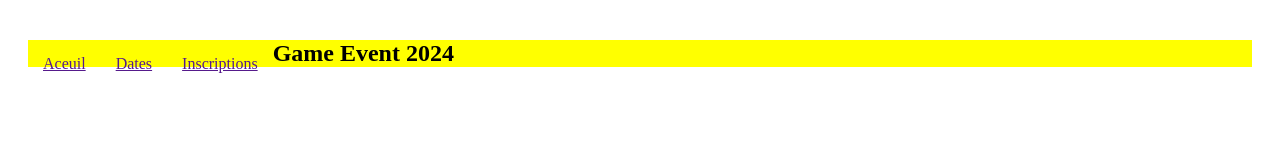
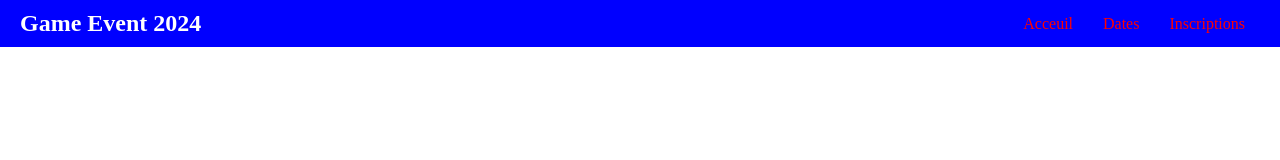
Before and after one commit to Arihichi/Test, a plain HTML site: page index.html in a window 1280 px wide. Drawn offline with Linux system fonts and the light colour scheme.

Commit message:
Ajout de styles et pages annexe

```diff
--- a/index.html
+++ b/index.html
@@ -7,15 +7,17 @@
         <link href="style.css" rel="stylesheet" type="text/css" />
     </head>
     <body>
-        <Header>
-            <div>
-                <nav>
-                    <a href="">Aceuil</a>
-                    <a href="">Dates</a>
-                    <a href="">Inscriptions</a>
-                    <h1>Game Event 2024</h1>
-                </nav>
+        <!-- Create navbar -->
+        <nav>
+            <div class="navbar">
+                <h1>Game Event 2024</h1>
+                <button class="menu-toggle">&#9776</button>
+                <ul class="nav-links">
+                    <li><a href="index.html"></a>Acceuil</li>
+                    <li><a href="dates.html"></a>Dates</li>
+                    <li><a href="registration.html"></a>Inscriptions</li>
+                </ul>
             </div>
-        </Header>
+        </nav>
     </body>
 </html>
--- a/style.css
+++ b/style.css
@@ -1,10 +1,89 @@
-nav a{
+/* Reset some default styles */
+body, nav, ul, li, a {
+    margin: 0;
+    padding: 0;
+    list-style: none;
+    text-decoration: none;
+}
+
+/* Style the navbar */
+.navbar {
+    background-color: blue; /* Background color */
+    overflow: hidden; /* Hide overflowing content */
+    display: flex; /*For mobil-first, use flexbox*/
+    justify-content: space-between;
+    align-items: center;
+    padding: 10px;
+}
+
+.navbar h1 {
+    color: white;
+    margin: 0;
+}
+
+.menu-toggle {
+    display: block;
+    font-size: 20px;
+    color: white;
+    background-color: none;
+    border: none;
+    cursor: pointer;
+}
+
+.nav-links {
+    display: none;
+}
+
+.nav-links li {
+    /*height: 20px;
+    margin: 0px;*/
+    display: flex;
+    padding: 5px 10px;
+    text-align: center;
+    color: red;
+}
+
+.nav-links li:hover {
+    background-color: aqua;
+}
+
+.nav-links a {
+    color: white;
+    text-decoration: none;
+}
+
+
+/* Mobil first */
+@media screen and (min-width: 768px) {
+    .navbar {
+        padding: 10px 20px; /* Increase padding for larger screens */
+    }
+
+    .menu-toggle {
+        display: none; /* Hide the menu toggle on larger screens */
+    }
+
+    .nav-links {
+        display: flex; /* Use flexbox to display links horizontally */
+    }
+
+    .nav-links li {
+        padding: 0 15px; /* Add spacing between links */
+    }
+}
+
+
+
+
+
+
+/*nav a{
     float: left;
     padding: 15px;
     /*background-color: aqua;*/
-}
 
-nav a:hover{
+
+/*nav a:hover{
     background-color: red;
 }
 
```
Also changed, not shown: dates.html (added), registration.html (added).
